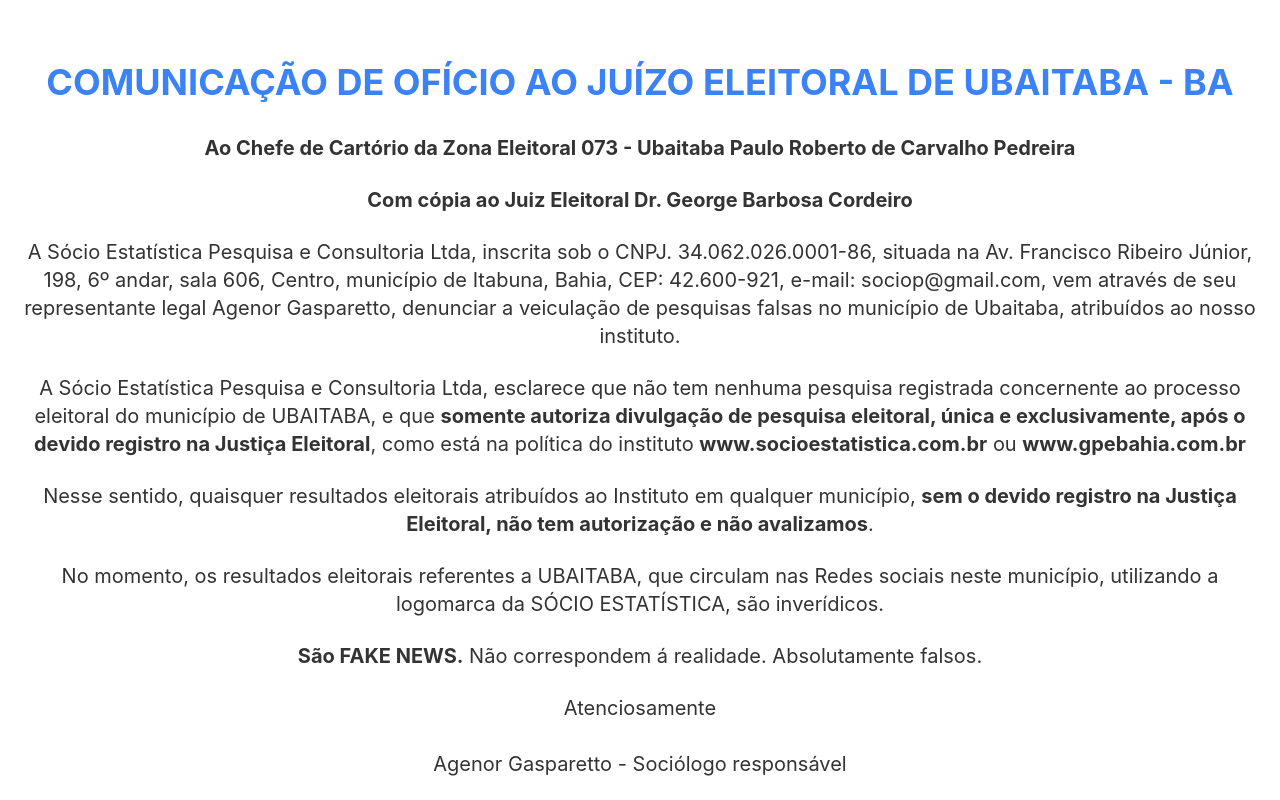
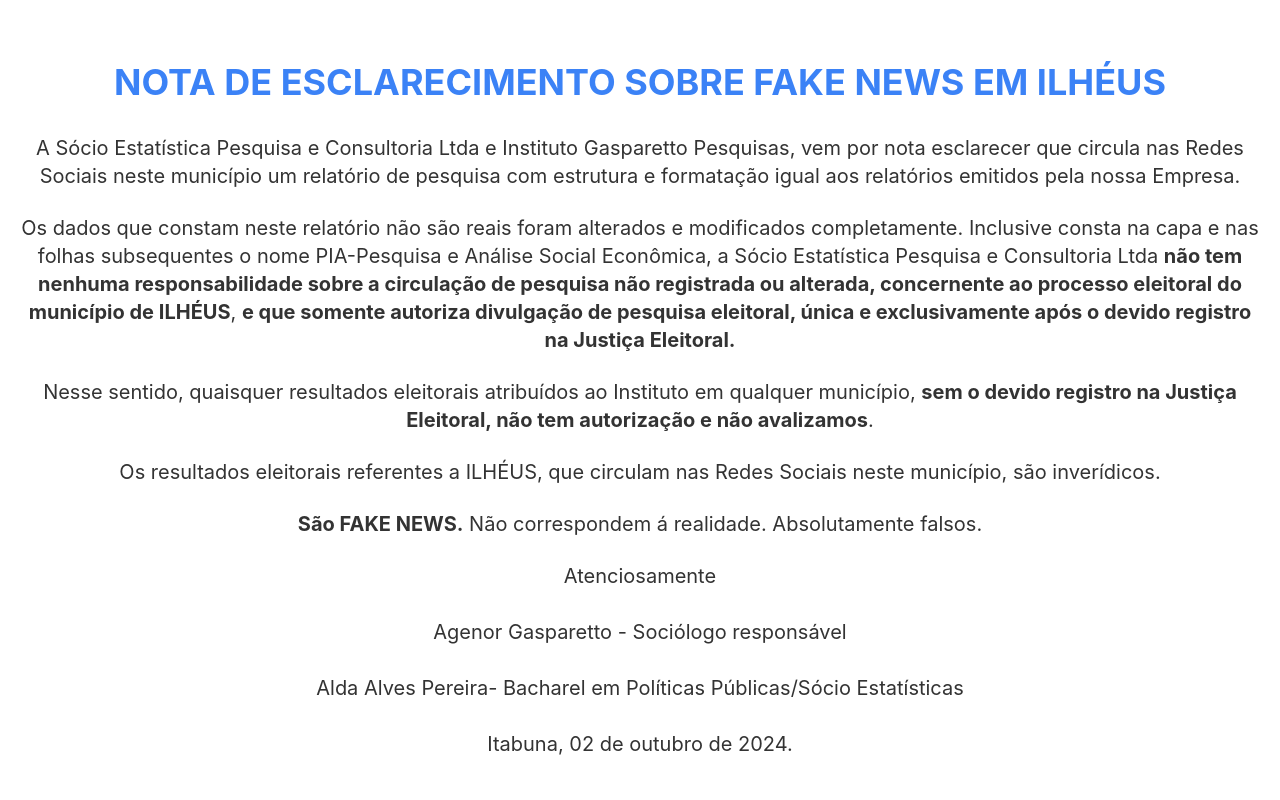
Before and after one commit to lmgaspa/socio_estatistica, a Vue app: page / in a window 1280 px wide. Shown: the part 1040-1840 px from the top of the page. Built offline with nearby package versions, Linux system fonts and the light colour scheme.

Commit message:
nota_esclarescimento

```diff
--- a/src/views/PropositoView.vue
+++ b/src/views/PropositoView.vue
@@ -26,6 +26,54 @@
     >
       DENÚNCIA
     </button>
+  </div>
+  <div class="text-center p-8 px-4">
+    <h1
+      class="text-2xl sm:text-4xl font-bold mb-0 items-center text-blue-500 hover:text-blue-800 transition duration-300 cursor-default"
+    >
+      NOTA DE ESCLARECIMENTO SOBRE FAKE NEWS EM ILHÉUS
+    </h1>
+  </div>
+  <div class="text-center p-0 px-4">
+    <p class="text-lg sm:text-xl mb-6">
+      A Sócio Estatística Pesquisa e Consultoria Ltda e Instituto Gasparetto
+      Pesquisas, vem por nota esclarecer que circula nas Redes Sociais neste
+      município um relatório de pesquisa com estrutura e formatação igual aos
+      relatórios emitidos pela nossa Empresa.
+    </p>
+    <p class="text-lg sm:text-xl mb-6">
+      Os dados que constam neste relatório não são reais foram alterados e
+      modificados completamente. Inclusive consta na capa e nas folhas
+      subsequentes o nome PIA-Pesquisa e Análise Social Econômica, a Sócio
+      Estatística Pesquisa e Consultoria Ltda <strong>não tem nenhuma responsabilidade
+      sobre a circulação de pesquisa não registrada ou alterada, concernente ao
+      processo eleitoral do município de ILHÉUS</strong>, <strong>e que somente autoriza
+      divulgação de pesquisa eleitoral, única e exclusivamente após o devido
+      registro na Justiça Eleitoral.</strong>
+    </p>
+    <p class="text-lg sm:text-xl mb-6">
+      Nesse sentido, quaisquer resultados eleitorais atribuídos ao Instituto em
+      qualquer município,
+      <strong
+        >sem o devido registro na Justiça Eleitoral, não tem autorização e não
+        avalizamos</strong
+      >.
+    </p>
+    <p class="text-lg sm:text-xl mb-6">
+      Os resultados eleitorais referentes a ILHÉUS, que circulam nas Redes
+      Sociais neste município, são inverídicos.
+    </p>
+    <p class="text-lg sm:text-xl mb-6">
+      <strong>São FAKE NEWS.</strong> Não correspondem á realidade.
+      Absolutamente falsos.
+    </p>
+    <p class="text-lg sm:text-xl mb-6">
+      Atenciosamente
+      <br /><br />
+      Agenor Gasparetto - Sociólogo responsável<br /><br />
+      Alda Alves Pereira- Bacharel em Políticas Públicas/Sócio Estatísticas<br /><br />
+      Itabuna, 02 de outubro de 2024.
+    </p>
   </div>
   <div class="text-center p-8 px-4">
     <h1
```
